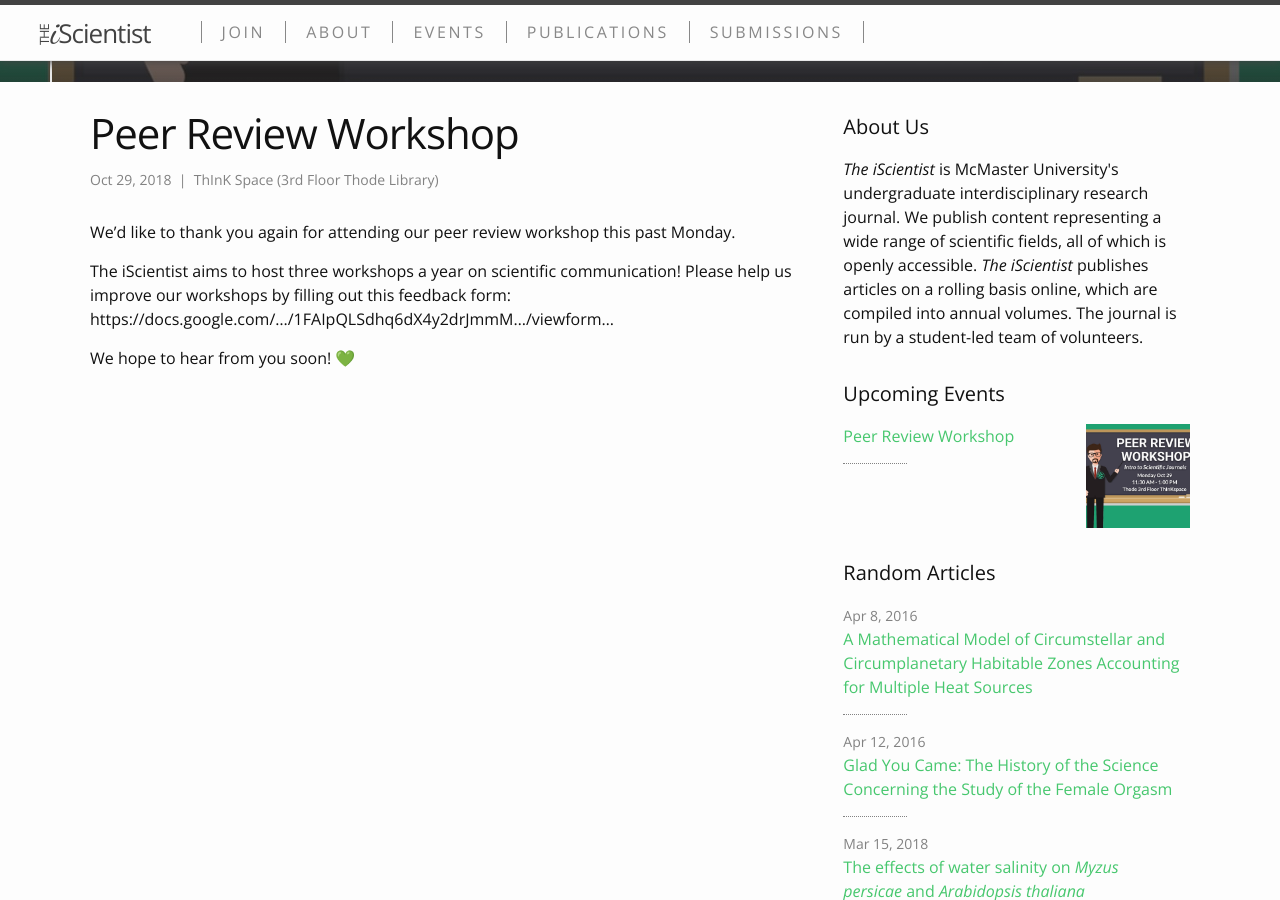
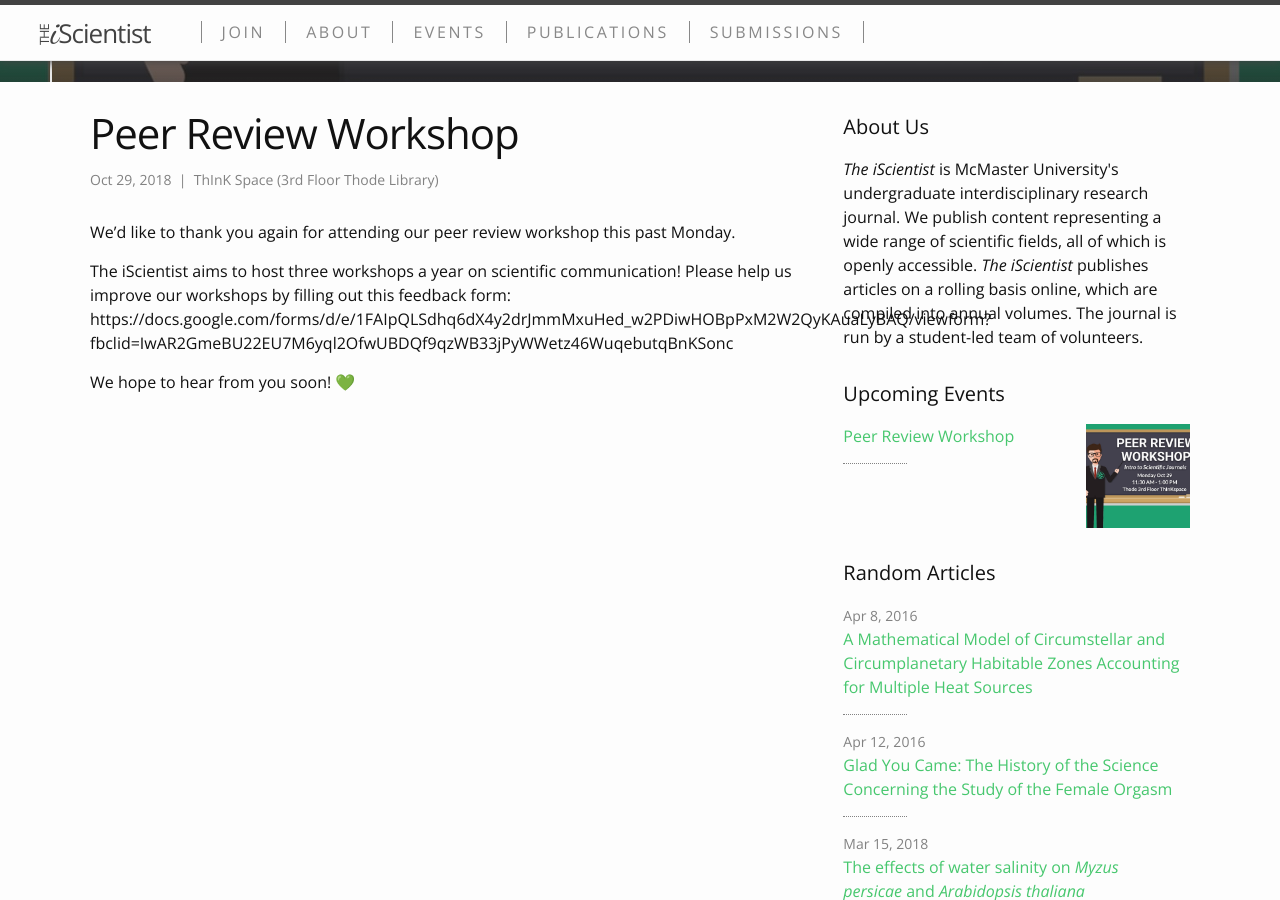
Before and after one commit to iscientist/iscientist.github.io, a Jekyll site: the page built from _eventsUpcoming/2018-10-29-PeerReviewWorkshop.md, in a window 1280 px wide and 900 px high, scrolled down 580 px. Built offline with Jekyll 4.4.1, drawn with Linux system fonts in a browser that asks for light colours; some of the changed lines change nothing that is shown.

Commit message:
Update 2018-10-29-PeerReviewWorkshop.md

```diff
--- a/_eventsUpcoming/2018-10-29-PeerReviewWorkshop.md
+++ b/_eventsUpcoming/2018-10-29-PeerReviewWorkshop.md
@@ -14,6 +14,6 @@
 We'd like to thank you again for attending our peer review workshop this past Monday.
 
 The iScientist aims to host three workshops a year on scientific communication! Please help us improve our workshops by filling out this feedback form:
-https://docs.google.com/…/1FAIpQLSdhq6dX4y2drJmmM…/viewform…
+https://docs.google.com/forms/d/e/1FAIpQLSdhq6dX4y2drJmmMxuHed_w2PDiwHOBpPxM2W2QyKAuaLyBAQ/viewform?fbclid=IwAR2GmeBU22EU7M6yql2OfwUBDQf9qzWB33jPyWWetz46WuqebutqBnKSonc
 
 We hope to hear from you soon! 💚
```
